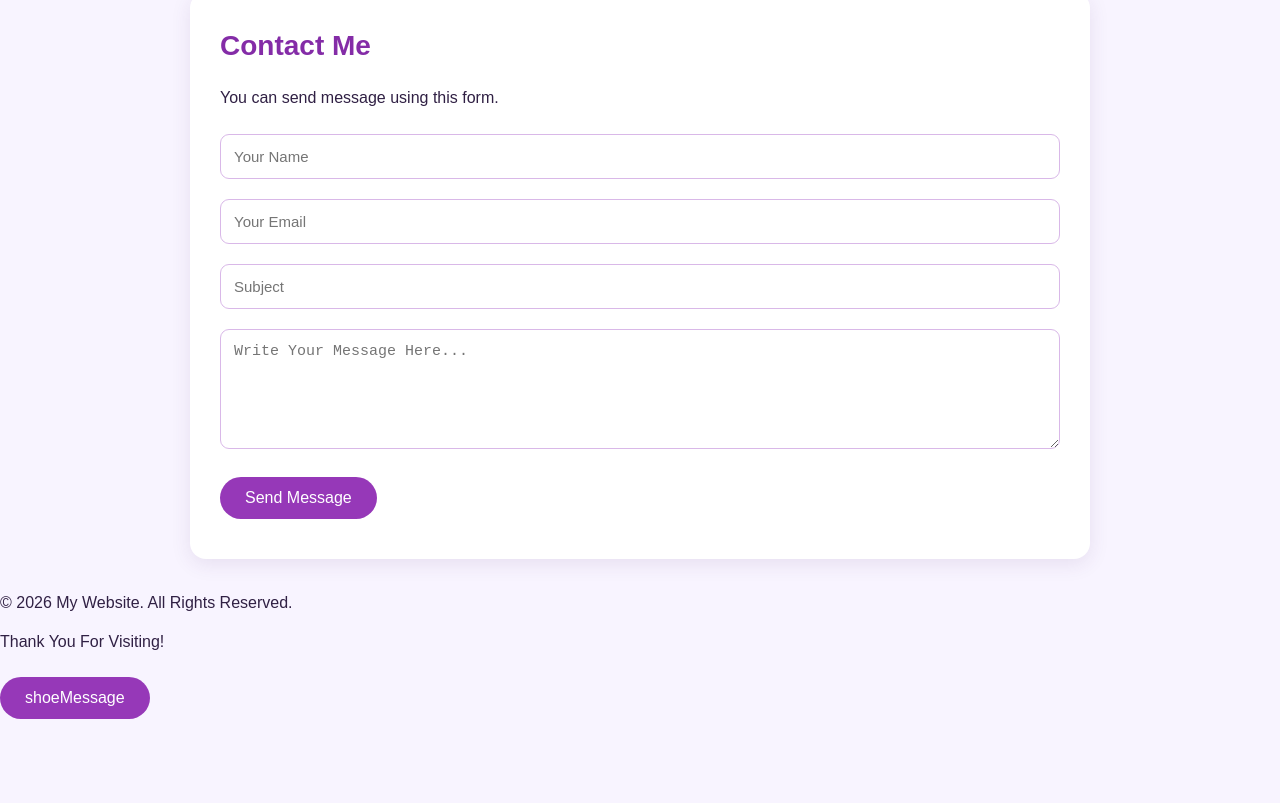
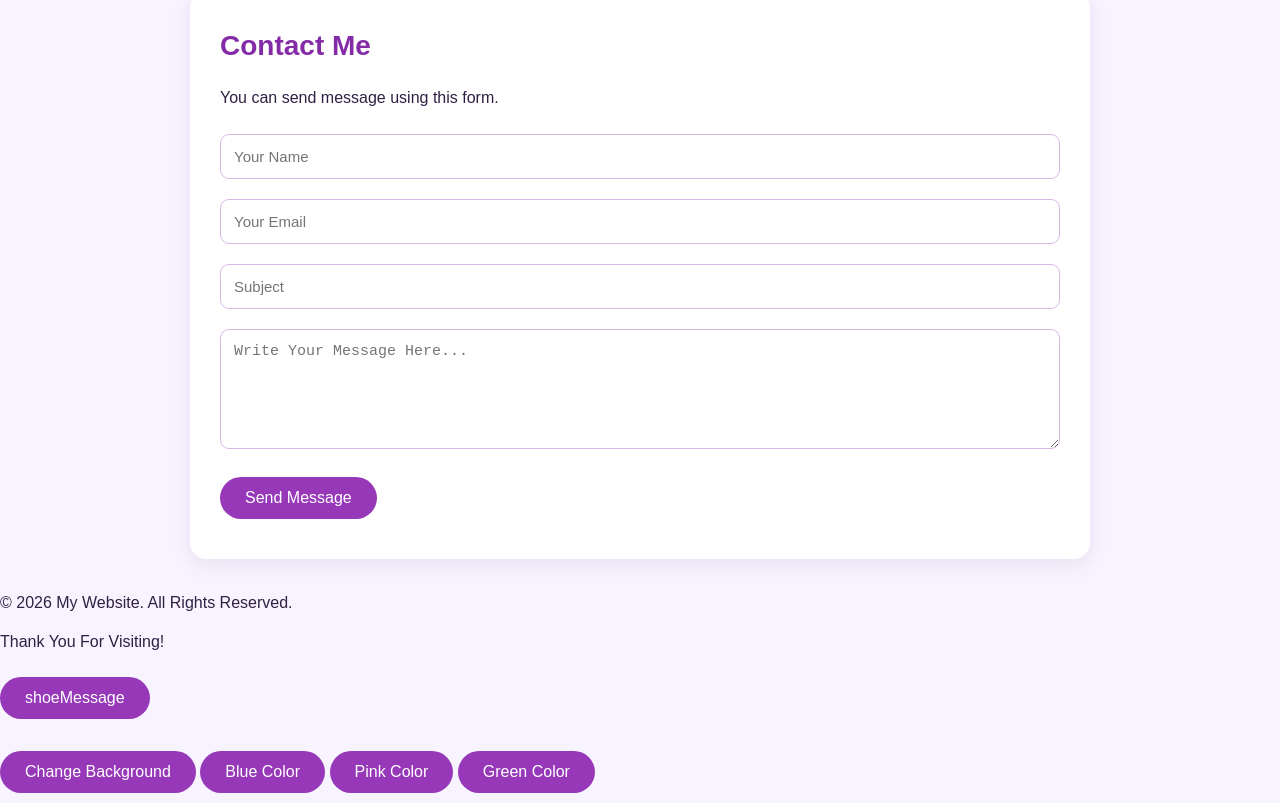
Before and after one commit to zohanchaudhary583-byte/my-website, a plain HTML site: page index.html in a window 1280 px wide. Shown: the part 1811-2614 px from the top of the page. Before the commit the page ends 2552 px from the top, so only its background shows below. Drawn offline with Linux system fonts and the light colour scheme.

Commit message:
Update index.html

```diff
--- a/index.html
+++ b/index.html
@@ -252,8 +252,28 @@ function showMessage() {
     function showMessage() {
     document.getElementById("message").innerHTML =
     "Congratulations! You are learning JavaScript!";
+        function changeColor() {
+    document.body.style.backgroundColor = "lightblue";
+            function changeBlue() {
+    document.body.style.backgroundColor = "lightblue";
+}
+
+function changePink() {
+    document.body.style.backgroundColor = "lightpink";
+}
+
+function changeGreen() {
+    document.body.style.backgroundColor = "lightgreen";
+}
+}
 }
 }
    </script>
+    <button onclick="changeColor()">Change Background</button>
+    <button onclick="changeBlue()">Blue Color</button>
+
+<button onclick="changePink()">Pink Color</button>
+
+<button onclick="changeGreen()">Green Color</button>
 </body>
 </html>
```
